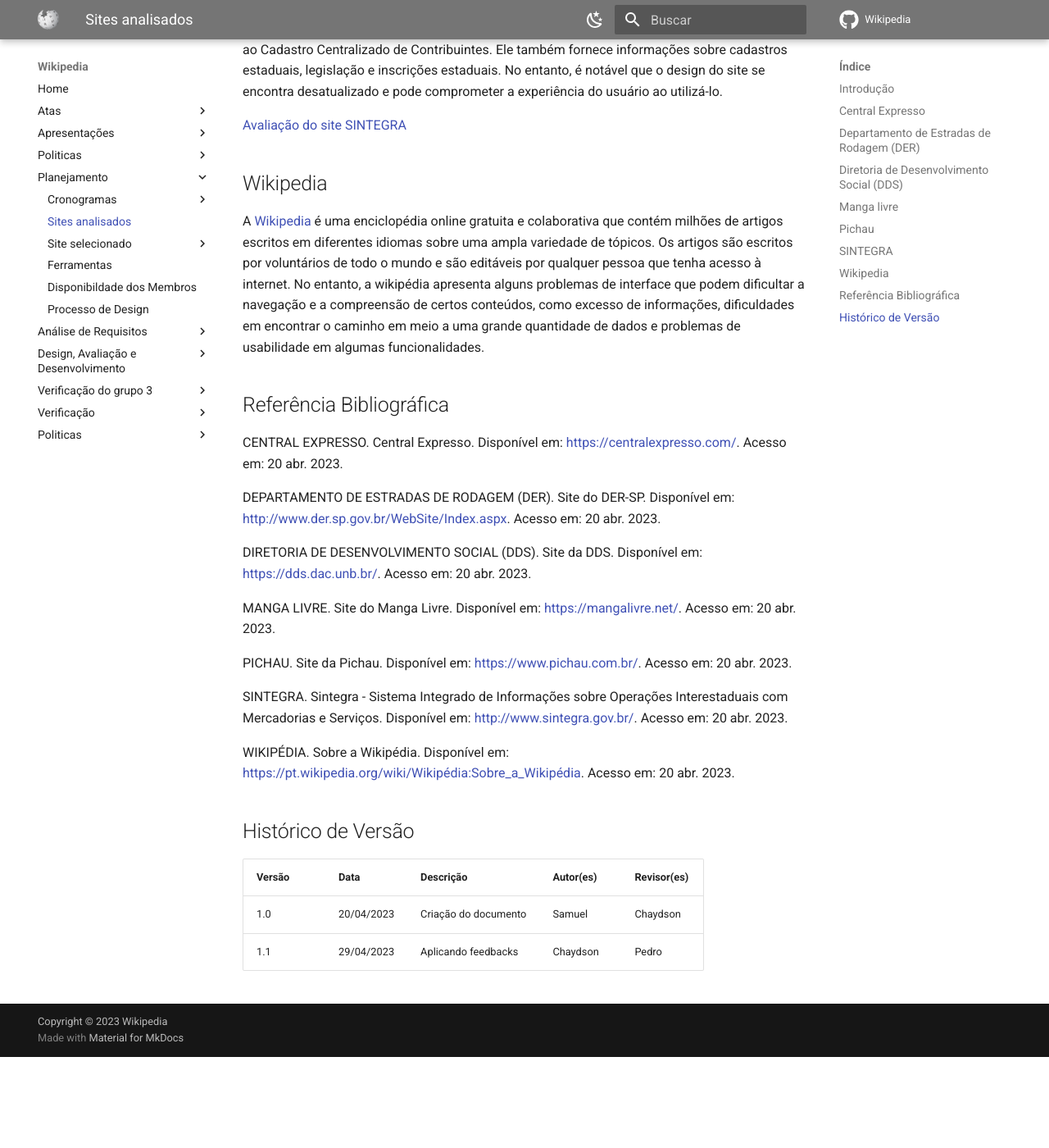
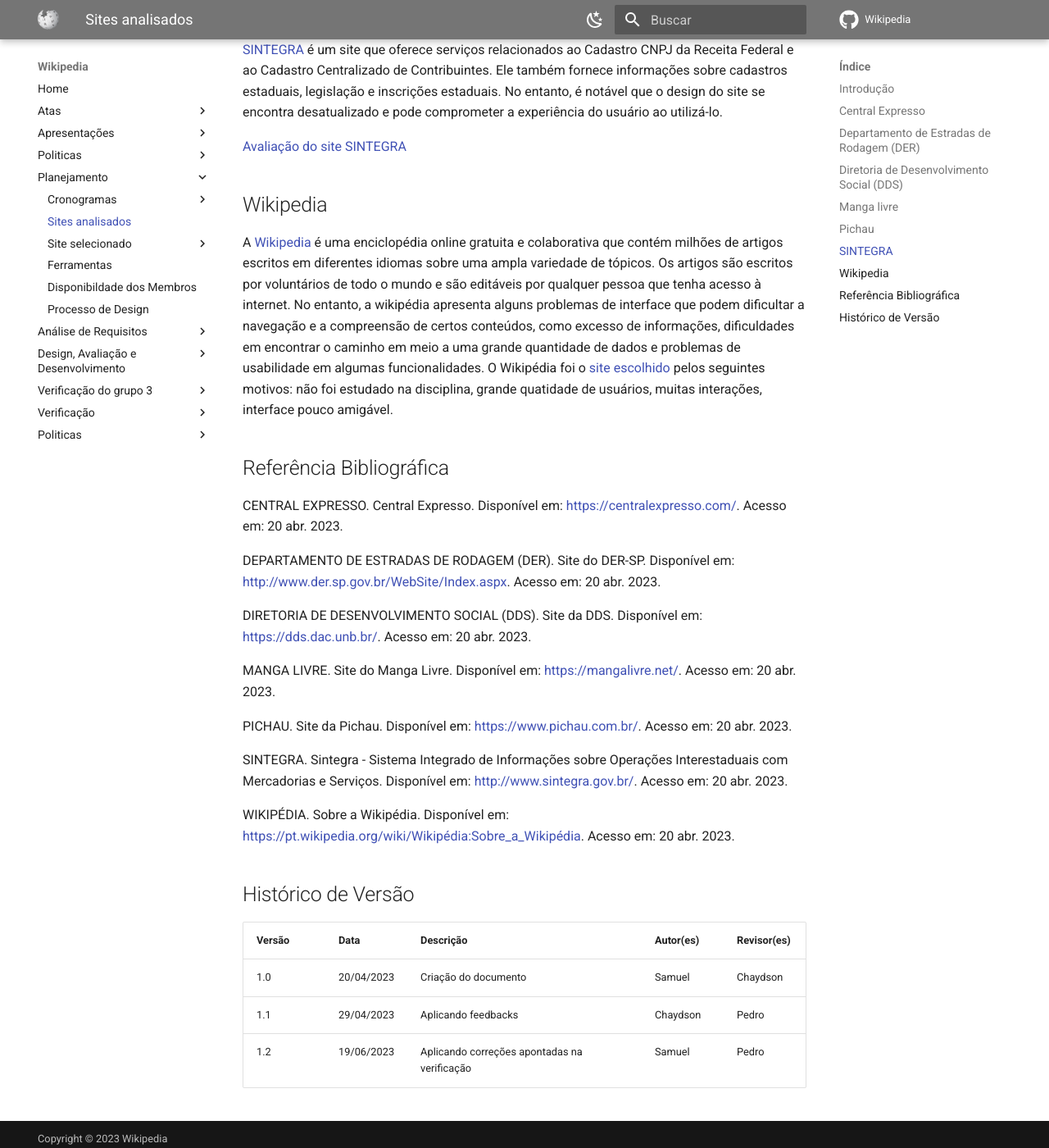
Before and after one commit to Interacao-Humano-Computador/2023.1-Wikipedia, an MkDocs documentation site: the page built from docs/planejamento/sitesAnalisados.md, in a window 1280 px wide and 1400 px high, scrolled down 1740 px. Shown: the whole window at 82% size. Built offline with MkDocs 1.6.1 and Material for MkDocs 9.7.7, drawn with Linux system fonts in a browser that asks for light colours; comment, search, counter and statistics services are not loaded; before the commit the page ends 3029 px from its top, so only the background shows below that; some of the changed text lies outside the part shown.

Commit message:
correções

```diff
--- a/docs/planejamento/sitesAnalisados.md
+++ b/docs/planejamento/sitesAnalisados.md
@@ -1,6 +1,6 @@
 ## Introdução
 
-Bem-vindo à página de sites analisados! Aqui você encontrará uma lista de todos os sites analisados pelo grupo. Após a análise de cada site, realizamos uma reunião e uma votação para selecionar o melhor site a ser estudado na disciplina.
+Bem-vindo à página de sites analisados! Aqui você encontrará uma lista de todos os sites analisados pelo grupo. Após a análise de cada site, realizamos uma reunião e uma votação para selecionar o melhor site a ser estudado na disciplina. Mais detalhes sobre o site selecionado está no artefato [Site Escolhido](./siteEscolhido.md).
 
 ## Central Expresso
 
@@ -38,7 +38,7 @@
 
 ## Wikipedia
 
-A [Wikipedia](https://pt.wikipedia.org/wiki/Wikip%C3%A9dia:P%C3%A1gina_principal) é uma enciclopédia online gratuita e colaborativa que contém milhões de artigos escritos em diferentes idiomas sobre uma ampla variedade de tópicos. Os artigos são escritos por voluntários de todo o mundo e são editáveis por qualquer pessoa que tenha acesso à internet. No entanto, a wikipédia apresenta alguns problemas de interface que podem dificultar a navegação e a compreensão de certos conteúdos, como excesso de informações, dificuldades em encontrar o caminho em meio a uma grande quantidade de dados e problemas de usabilidade em algumas funcionalidades.
+A [Wikipedia](https://pt.wikipedia.org/wiki/Wikip%C3%A9dia:P%C3%A1gina_principal) é uma enciclopédia online gratuita e colaborativa que contém milhões de artigos escritos em diferentes idiomas sobre uma ampla variedade de tópicos. Os artigos são escritos por voluntários de todo o mundo e são editáveis por qualquer pessoa que tenha acesso à internet. No entanto, a wikipédia apresenta alguns problemas de interface que podem dificultar a navegação e a compreensão de certos conteúdos, como excesso de informações, dificuldades em encontrar o caminho em meio a uma grande quantidade de dados e problemas de usabilidade em algumas funcionalidades. O Wikipédia foi o [site escolhido](./siteEscolhido.md) pelos seguintes motivos: não foi estudado na disciplina, grande quatidade de usuários, muitas interações, interface pouco amigável.
 
 ## Referência Bibliográfica
 
@@ -62,3 +62,4 @@
 | ------- | ---------- | ---------------------- | --------- | ----------- |
 | 1.0     | 20/04/2023 | Criação do documento | Samuel    | Chaydson    |
 | 1.1     | 29/04/2023 | Aplicando feedbacks    | Chaydson  | Pedro       |
+| 1.2     | 19/06/2023 | Aplicando correções apontadas na verificação    | Samuel  | Pedro       |
```
